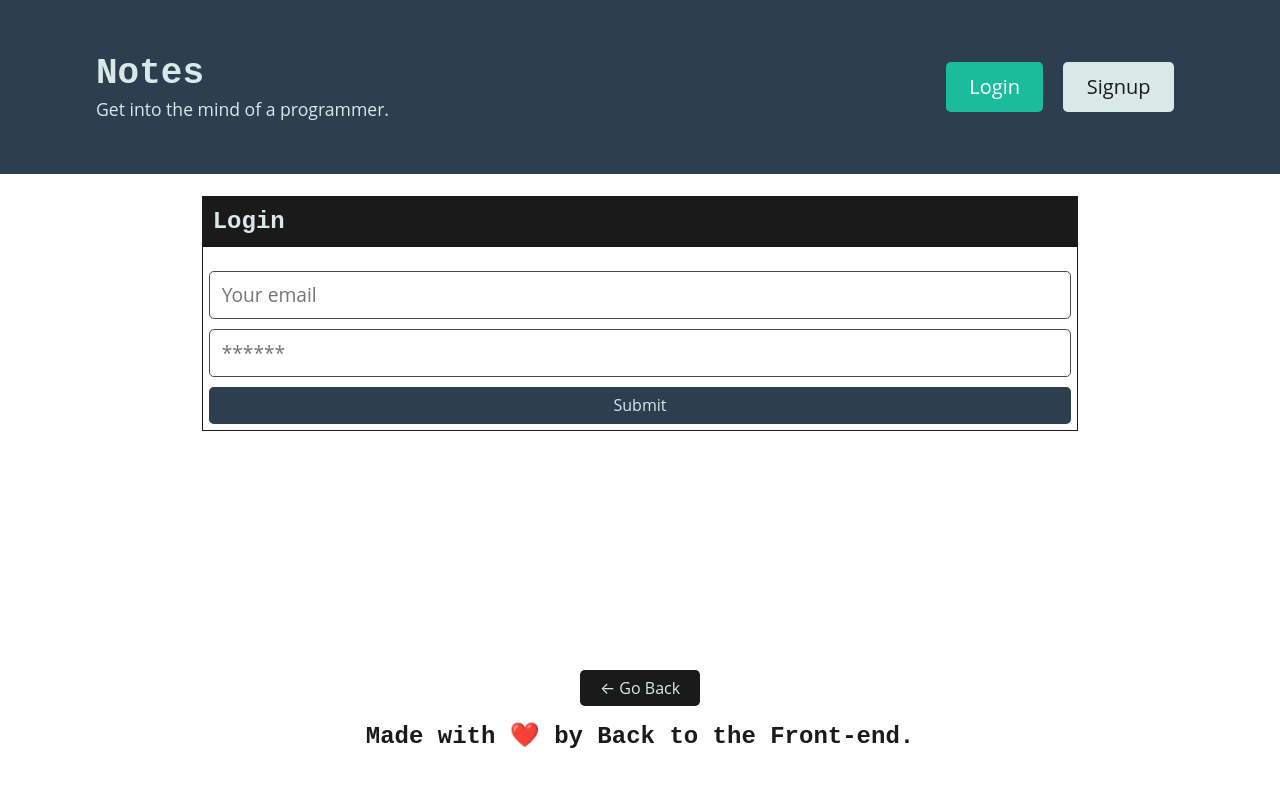
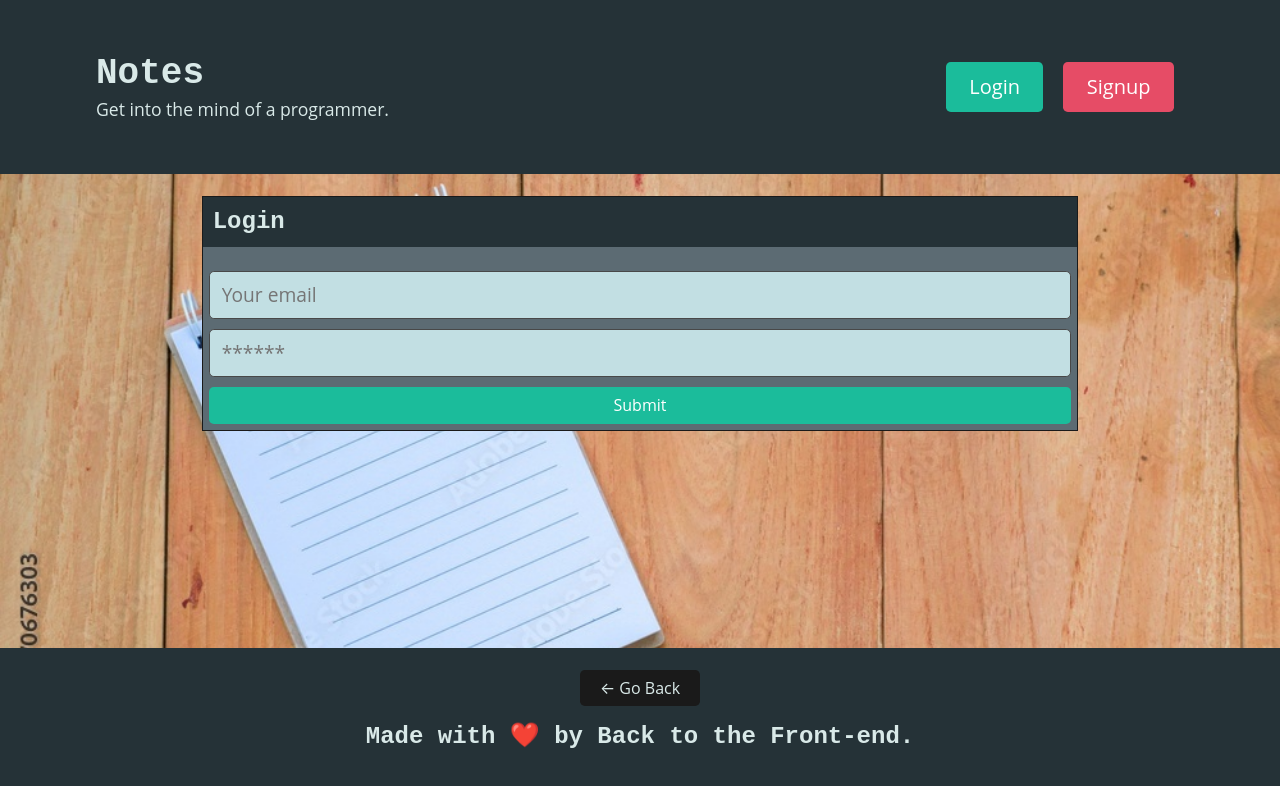
Before and after one commit to dianamacias1218/backtothe-front-end, a React (Create React App) app in the folder client/: page /login in a window 1280 px wide. Shown: the top 786 px of the page. Built offline with nearby package versions, Linux system fonts and the light colour scheme.

Commit message:
basic styling

```diff
--- a/client/src/components/Footer/index.js
+++ b/client/src/components/Footer/index.js
@@ -1,22 +1,19 @@
-import React from 'react';
-import { useLocation, useNavigate } from 'react-router-dom';
+import React from "react";
+import { useLocation, useNavigate } from "react-router-dom";
 
 const Footer = () => {
   const location = useLocation();
   const navigate = useNavigate();
   return (
-    <footer className="w-100 mt-auto bg-secondary p-4">
+    <footer className="w-100 mt-auto text-light p-4">
       <div className="container text-center mb-5">
-        {location.pathname !== '/' && (
-          <button
-            className="btn btn-dark mb-3"
-            onClick={() => navigate(-1)}
-          >
+        {location.pathname !== "/" && (
+          <button className="btn btn-dark mb-3" onClick={() => navigate(-1)}>
             &larr; Go Back
           </button>
         )}
         <h4>
-          Made with{' '}
+          Made with{" "}
           <span
             className="emoji"
             role="img"
@@ -24,7 +21,7 @@
             aria-hidden="false"
           >
             ❤️
-          </span>{' '}
+          </span>{" "}
           by Back to the Front-end.
         </h4>
       </div>
--- a/client/src/components/Header/index.js
+++ b/client/src/components/Header/index.js
@@ -1,7 +1,7 @@
-import React from 'react';
-import { Link } from 'react-router-dom';
+import React from "react";
+import { Link } from "react-router-dom";
 
-import Auth from '../../utils/auth';
+import Auth from "../../utils/auth";
 
 const Header = () => {
   const logout = (event) => {
@@ -9,7 +9,7 @@
     Auth.logout();
   };
   return (
-    <header className="bg-primary text-light mb-4 py-3 flex-row align-center">
+    <header className="text-light mb-4 py-3 flex-row align-center">
       <div className="container flex-row justify-space-between-lg justify-center align-center">
         <div>
           <Link className="text-light" to="/">
@@ -23,7 +23,7 @@
               <Link className="btn btn-lg btn-info m-2" to="/me">
                 {Auth.getProfile().data.username}'s profile
               </Link>
-              <button className="btn btn-lg btn-light m-2" onClick={logout}>
+              <button className="btn btn-lg btn-danger m-2" onClick={logout}>
                 Logout
               </button>
             </>
@@ -32,7 +32,7 @@
               <Link className="btn btn-lg btn-info m-2" to="/login">
                 Login
               </Link>
-              <Link className="btn btn-lg btn-light m-2" to="/signup">
+              <Link className="btn btn-lg btn-danger m-2" to="/signup">
                 Signup
               </Link>
             </>
--- a/client/src/components/NoteForm/index.js
+++ b/client/src/components/NoteForm/index.js
@@ -26,11 +26,11 @@
       }
 
       // update me object's cache
-      // const { me } = cache.readQuery({ query: QUERY_ME });
-      // cache.writeQuery({
-      //   query: QUERY_ME,
-      //   data: { me: { ...me, notes: [...me.notes, addNote] } },
-      // });
+      const { me } = cache.readQuery({ query: QUERY_ME });
+      cache.writeQuery({
+        query: QUERY_ME,
+        data: { me: { ...me, notes: [...me.notes, addNote] } },
+      });
     },
   });
 
@@ -61,7 +61,7 @@
   };
 
   return (
-    <div>
+    <div className="p-4" id="note">
       <h3>What's on your mind?</h3>
 
       {Auth.loggedIn() ? (
@@ -83,13 +83,14 @@
                 placeholder="Here's a new note..."
                 value={noteText}
                 className="form-input w-100"
+                id="textarea"
                 style={{ lineHeight: "1.5", resize: "vertical" }}
                 onChange={handleChange}
               ></textarea>
             </div>
 
             <div className="col-12 col-lg-3">
-              <button className="btn btn-primary btn-block py-3" type="submit">
+              <button className="btn btn-info btn-block py-3" type="submit">
                 Add Note
               </button>
             </div>
--- a/client/src/components/NoteList/index.js
+++ b/client/src/components/NoteList/index.js
@@ -12,7 +12,7 @@
       {notes &&
         notes.map((note) => (
           <div key={note._id} className="card mb-3">
-            <h4 className="card-header bg-primary text-light p-2 m-0">
+            <h4 className="card-header text-light p-2 m-0" id="noteheader">
               {showUsername ? (
                 <Link
                   className="text-light"
@@ -31,7 +31,7 @@
                 </>
               )}
             </h4>
-            <div className="card-body bg-light p-2">
+            <div className="card-body p-2" id="textarea">
               <p>{note.noteText}</p>
             </div>
             {/* <Link
--- a/client/src/index.css
+++ b/client/src/index.css
@@ -1,16 +1,16 @@
-/* body {
-  margin: 0;
-  font-family: -apple-system, BlinkMacSystemFont, 'Segoe UI', 'Roboto', 'Oxygen',
-    'Ubuntu', 'Cantarell', 'Fira Sans', 'Droid Sans', 'Helvetica Neue',
-    sans-serif;
-  -webkit-font-smoothing: antialiased;
-  -moz-osx-font-smoothing: grayscale;
-}
-
-code {
-  font-family: source-code-pro, Menlo, Monaco, Consolas, 'Courier New',
-    monospace;
-} */
+/* color pallette:
+/* Davy's gray: 50514f
+  /* Ash gray: cbd4c2
+  /* Snow: fffcff
+  /* gunmetal: 253237
+  payne's grey: 5C6B73 */
+
+:root {
+  --dark: #253237;
+  --medium: #5c6b73;
+  --light: #50514f;
+  --lightblue: #c2dfe3;
+}
 
 /*! normalize.css v8.0.1 | MIT License | github.com/necolas/normalize.css */
 /* Document
@@ -33,6 +33,9 @@
  */
 body {
   margin: 0;
+  background-image: url("./notepad2.jpg");
+  /* background-repeat: no-repeat; */
+  background-size: 100%;
 }
 
 /**
@@ -40,6 +43,25 @@
  */
 main {
   display: block;
+}
+
+footer,
+header {
+  /* bg-primary text-light mb-4 py-3 flex-row align-center */
+  background-color: var(--dark);
+}
+
+#note {
+  background-color: var(--medium);
+}
+
+#noteheader {
+  background-color: var(--dark);
+}
+
+#textarea {
+  color: black;
+  background-color: var(--lightblue);
 }
 
 /**
--- a/client/src/pages/Home.js
+++ b/client/src/pages/Home.js
@@ -1,10 +1,10 @@
-import React from 'react';
-import { useQuery } from '@apollo/client';
+import React from "react";
+import { useQuery } from "@apollo/client";
 
-import NoteList from '../components/NoteList';
-import NoteForm from '../components/NoteForm';
+import NoteList from "../components/NoteList";
+import NoteForm from "../components/NoteForm";
 
-import { QUERY_NOTES } from '../utils/queries';
+import { QUERY_NOTES } from "../utils/queries";
 
 const Home = () => {
   const { loading, data } = useQuery(QUERY_NOTES);
@@ -15,18 +15,16 @@
       <div className="flex-row justify-center">
         <div
           className="col-12 col-md-10 mb-3 p-3"
-          style={{ border: '1px dotted #1a1a1a' }}
+          id="note"
+          style={{ border: "1px dotted #1a1a1a" }}
         >
           <NoteForm />
         </div>
-        <div className="col-12 col-md-8 mb-3">
+        <div className="col-12 p-4 col-md-8 mb-3" id="note">
           {loading ? (
             <div>Loading...</div>
           ) : (
-            <NoteList
-              notes={notes}
-              title="Note(s)..."
-            />
+            <NoteList notes={notes} title="Note(s)..." />
           )}
         </div>
       </div>
--- a/client/src/pages/Login.js
+++ b/client/src/pages/Login.js
@@ -1,12 +1,12 @@
-import React, { useState } from 'react';
-import { Link } from 'react-router-dom';
-import { useMutation } from '@apollo/client';
-import { LOGIN_USER } from '../utils/mutations';
+import React, { useState } from "react";
+import { Link } from "react-router-dom";
+import { useMutation } from "@apollo/client";
+import { LOGIN_USER } from "../utils/mutations";
 
-import Auth from '../utils/auth';
+import Auth from "../utils/auth";
 
 const Login = (props) => {
-  const [formState, setFormState] = useState({ email: '', password: '' });
+  const [formState, setFormState] = useState({ email: "", password: "" });
   const [login, { error, data }] = useMutation(LOGIN_USER);
 
   // update state based on form input changes
@@ -35,26 +35,29 @@
 
     // clear form values
     setFormState({
-      email: '',
-      password: '',
+      email: "",
+      password: "",
     });
   };
 
   return (
     <main className="flex-row justify-center mb-4">
       <div className="col-12 col-lg-10">
-        <div className="card">
-          <h4 className="card-header bg-dark text-light p-2">Login</h4>
+        <div className="card" id="note">
+          <h4 className="card-header text-light p-2" id="noteheader">
+            Login
+          </h4>
           <div className="card-body">
             {data ? (
               <p>
-                Success! You may now head{' '}
+                Success! You may now head{" "}
                 <Link to="/">back to the homepage.</Link>
               </p>
             ) : (
               <form onSubmit={handleFormSubmit}>
                 <input
                   className="form-input"
+                  id="textarea"
                   placeholder="Your email"
                   name="email"
                   type="email"
@@ -63,6 +66,7 @@
                 />
                 <input
                   className="form-input"
+                  id="textarea"
                   placeholder="******"
                   name="password"
                   type="password"
@@ -70,8 +74,8 @@
                   onChange={handleChange}
                 />
                 <button
-                  className="btn btn-block btn-primary"
-                  style={{ cursor: 'pointer' }}
+                  className="btn btn-block btn-info"
+                  style={{ cursor: "pointer" }}
                   type="submit"
                 >
                   Submit
--- a/client/src/pages/SingleNote.js
+++ b/client/src/pages/SingleNote.js
@@ -1,10 +1,10 @@
-import React from 'react';
+import React from "react";
 
 // Import the `useParams()` hook
-import { useParams } from 'react-router-dom';
-import { useQuery } from '@apollo/client';
+import { useParams } from "react-router-dom";
+import { useQuery } from "@apollo/client";
 
-import { QUERY_SINGLE_NOTE } from '../utils/queries';
+import { QUERY_SINGLE_NOTE } from "../utils/queries";
 
 const SingleNote = () => {
   // Use `useParams()` to retrieve value of the route parameter `:profileId`
@@ -22,26 +22,26 @@
   }
   return (
     <div className="my-3">
-      <h3 className="card-header bg-dark text-light p-2 m-0">
+      <h3 className="card-header text-light p-2 m-0">
         {note.noteAuthor} <br />
-        <span style={{ fontSize: '1rem' }}>
+        <span style={{ fontSize: "1rem" }}>
           had this note on {note.createdAt}
         </span>
       </h3>
-      <div className="bg-light py-4">
+      <div className="py-4">
         <blockquote
           className="p-4"
           style={{
-            fontSize: '1.5rem',
-            fontStyle: 'italic',
-            border: '2px dotted #1a1a1a',
-            lineHeight: '1.5',
+            fontSize: "1.5rem",
+            fontStyle: "italic",
+            border: "2px dotted #1a1a1a",
+            lineHeight: "1.5",
           }}
         >
           {note.noteText}
         </blockquote>
       </div>
-      </div>
+    </div>
   );
 };
 
```
Also changed, not shown: client/src/pages/Profile.js (+11 -10 lines), client/src/notepad2.jpg (added).
